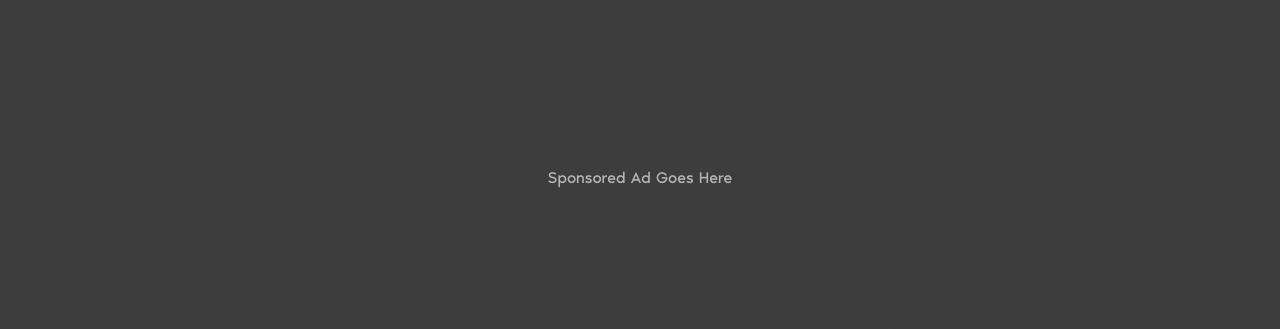
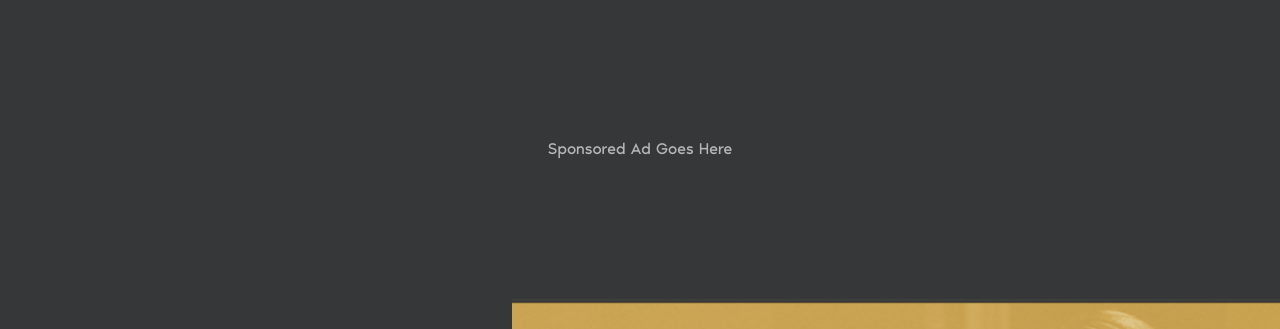
Before and after one commit to nickborbe/caso-client-landing-temp, a React (Create React App) app: page / in a window 1280 px wide. Shown: the part 1375-1704 px from the top of the page. Built offline with nearby package versions, Linux system fonts and the light colour scheme.

Commit message:
homepage revamp

```diff
--- a/src/styles/homepage.css
+++ b/src/styles/homepage.css
@@ -34,7 +34,7 @@
 
 #sponsored-hp-ad{
     height: 200px;
-    background-color: #3d3d3d;
+    background-color: transparent;
     color: #b7b7b7;
     display: flex;
     align-items: center;
@@ -53,7 +53,7 @@
 
 #contest-container{
     min-height: 700px;
-    background-color: #3d3d3d;
+    background-color: #363738;
     padding-top: 50px;
 }
 
@@ -75,7 +75,7 @@
 #hp-carousel-ads{
     height: 320px;
     width: 100%;
-    background-color: #3d3d3d;
+    background-color: #363738;
     display: flex;
     justify-content: space-around;
     align-items: center;
@@ -117,6 +117,7 @@
 
 #hp-soc-med-section h2{
     margin: 50px 0;
+    color: white;
 }
 
 #non-prof-section{
@@ -367,7 +368,11 @@
 
 
 .vid-carousel-parent-div{
-    margin-top: 75px;
+    margin-top: -20px;
+    padding-top: 50px;
+    background-image: url('/images/top-curve.png');
+    background-size: 100%;
+    background-position: 0% 18%;
 }
 
 .vid-carousel-parent-div iframe{
@@ -387,7 +392,7 @@
       background-size: cover;
       background-repeat: no-repeat;
       min-height: 5849px; */
-      background-color: #3d3d3d;
+      background-color: #363738;
   }
 
 
```
Also changed, not shown: public/images/bottom-curve-bg.png (added), public/images/top-curve.png (added).
